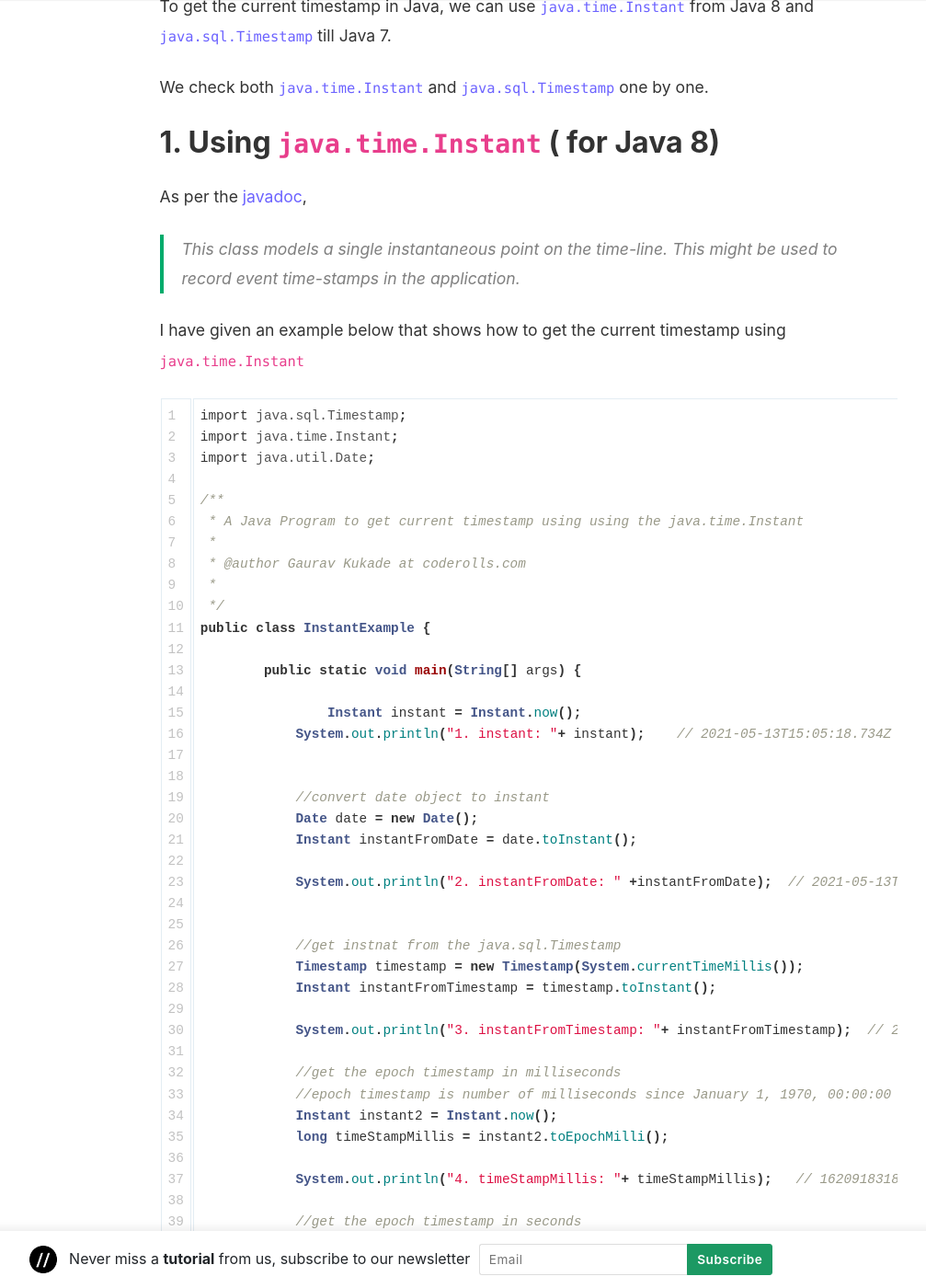
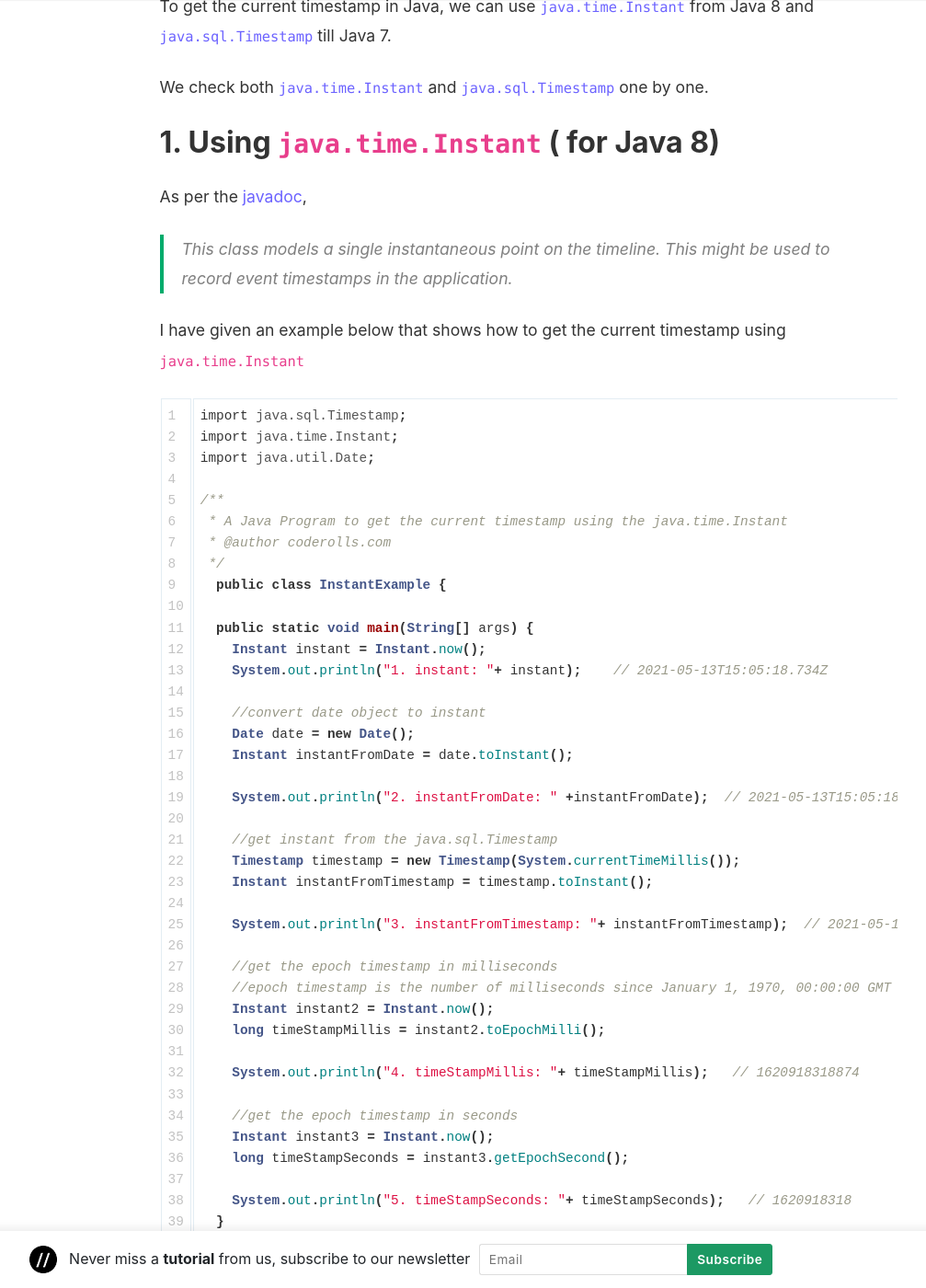
Before and after one commit to coderolls/coderolls-blog, a Jekyll site: the page built from _posts/java-time/2021-05-13-how-to-get-current-timestamps-in-java.md, in a window 1280 px wide and 1400 px high, scrolled down 421 px. Shown: the whole window at 92% size, without its empty margins (204-1211 px from the left). Built offline with Jekyll 4.4.1, drawn with Linux system fonts in a browser that asks for light colours; nearby versions of some CDN libraries; comment, search, counter and statistics services are not loaded; some of the changed text lies outside the part shown.

Commit message:
Update 2021-05-13-how-to-get-current-timestamps-in-java.md

````diff
--- a/_posts/java-time/2021-05-13-how-to-get-current-timestamps-in-java.md
+++ b/_posts/java-time/2021-05-13-how-to-get-current-timestamps-in-java.md
@@ -14,7 +14,7 @@ We check both [`java.time.Instant`](https://docs.oracle.com/javase/8/docs/api/ja
 
 ## 1. Using  `java.time.Instant` ( for Java 8)
 As per the [javadoc](https://docs.oracle.com/javase/8/docs/api/java/time/Instant.html),
-> This class models a single instantaneous point on the time-line. This might be used to record event time-stamps in the application.
+> This class models a single instantaneous point on the timeline. This might be used to record event timestamps in the application.
 
 I have given an example below that shows how to get the current timestamp using `java.time.Instant`
 
@@ -24,47 +24,40 @@ import java.time.Instant;
 import java.util.Date;
 
 /**
- * A Java Program to get current timestamp using using the java.time.Instant
- *
- * @author Gaurav Kukade at coderolls.com
- *
+ * A Java Program to get the current timestamp using the java.time.Instant
+ * @author coderolls.com
  */
-public class InstantExample {
+  public class InstantExample {
 
-	public static void main(String[] args) {
+  public static void main(String[] args) {
+    Instant instant = Instant.now();
+    System.out.println("1. instant: "+ instant);    // 2021-05-13T15:05:18.734Z
 
-		Instant instant = Instant.now();
-	    System.out.println("1. instant: "+ instant);    // 2021-05-13T15:05:18.734Z
+    //convert date object to instant
+    Date date = new Date();
+    Instant instantFromDate = date.toInstant();
 
+    System.out.println("2. instantFromDate: " +instantFromDate);  // 2021-05-13T15:05:18.873Z
 
-	    //convert date object to instant
-	    Date date = new Date();
-	    Instant instantFromDate = date.toInstant();
+    //get instant from the java.sql.Timestamp
+    Timestamp timestamp = new Timestamp(System.currentTimeMillis());
+    Instant instantFromTimestamp = timestamp.toInstant();
 
-	    System.out.println("2. instantFromDate: " +instantFromDate);  // 2021-05-13T15:05:18.873Z
+    System.out.println("3. instantFromTimestamp: "+ instantFromTimestamp);  // 2021-05-13T15:05:18.874Z
 
+    //get the epoch timestamp in milliseconds
+    //epoch timestamp is the number of milliseconds since January 1, 1970, 00:00:00 GMT
+    Instant instant2 = Instant.now();
+    long timeStampMillis = instant2.toEpochMilli();
 
-	    //get instnat from the java.sql.Timestamp
-	    Timestamp timestamp = new Timestamp(System.currentTimeMillis());
-	    Instant instantFromTimestamp = timestamp.toInstant();
+    System.out.println("4. timeStampMillis: "+ timeStampMillis);   // 1620918318874
 
-	    System.out.println("3. instantFromTimestamp: "+ instantFromTimestamp);  // 2021-05-13T15:05:18.874Z
+    //get the epoch timestamp in seconds
+    Instant instant3 = Instant.now();
+    long timeStampSeconds = instant3.getEpochSecond();
 
-	    //get the epoch timestamp in milliseconds
-	    //epoch timestamp is number of milliseconds since January 1, 1970, 00:00:00 GMT
-	    Instant instant2 = Instant.now();
-	    long timeStampMillis = instant2.toEpochMilli();
-
-	    System.out.println("4. timeStampMillis: "+ timeStampMillis);   // 1620918318874
-
-	    //get the epoch timestamp in seconds
-	    Instant instant3 = Instant.now();
-	    long timeStampSeconds = instant3.getEpochSecond();
-
-	    System.out.println("5. timeStampSeconds: "+ timeStampSeconds);   // 1620918318
-
-	}
-
+    System.out.println("5. timeStampSeconds: "+ timeStampSeconds);   // 1620918318
+  }
 }
 ```
 Output:
@@ -75,7 +68,7 @@ Output:
 4. timeStampMillis: 1620919459988
 5. timeStampSeconds: 1620919459
 ```
-See above code as [GitHub Gist](https://gist.github.com/gauravkukade/b1ceabac137864efd7258b60610cd9dd)
+See the above code as [GitHub Gist](https://gist.github.com/gauravkukade/b1ceabac137864efd7258b60610cd9dd)
 
 ### Explanation:
 
@@ -93,25 +86,20 @@ import java.util.Date;
 
 /**
  * A Java program to get the current timestamp using java.sql.Timestamp
- *
- * @author Gaurav Kukade at coderolls.com
- *
+ * @author coderolls.com
  */
 public class TimestampExample {
 
-	public static void main(String[] args) {
+  public static void main(String[] args) {
+    //using system time in milliseconds
+    Timestamp timestampFromSystemTime = new Timestamp(System.currentTimeMillis());
+    System.out.println("1. timestampFromSystemTime: "+timestampFromSystemTime); // 2021-05-13 20:55:44.179
 
-		 //using system time in milliseconds
-	    Timestamp timestampFromSystemTime = new Timestamp(System.currentTimeMillis());
-	    System.out.println("1. timestampFromSystemTime: "+timestampFromSystemTime); // 2021-05-13 20:55:44.179
-
-	    //using java.util.Date
-	    Date date = new Date();
-	    Timestamp timestampFromDateObject = new Timestamp(date.getTime());
-	    System.out.println("2. timestampFromDateObject: " +timestampFromDateObject); // 2021-05-13 20:55:44.187
-
-	}
-
+    //using java.util.Date
+    Date date = new Date();
+    Timestamp timestampFromDateObject = new Timestamp(date.getTime());
+    System.out.println("2. timestampFromDateObject: " +timestampFromDateObject); // 2021-05-13 20:55:44.187
+  }
 }
 ```
 Output:
@@ -121,12 +109,12 @@ Output:
 2. timestampFromDateObject: 2021-05-13 20:55:44.187
 ```
 
-See above code as [GitHub Gist](https://gist.github.com/gauravkukade/a965f1a078d382ff7366e7ba6d13561c)
+See the above code as [GitHub Gist](https://gist.github.com/gauravkukade/a965f1a078d382ff7366e7ba6d13561c)
 
 ### Explanation:
 
-1. In the first case, we are got the `timestamp` using the system time in milliseconds. We can get the system time in millisecond using the `System.currentTimeMillis()`.
-2. In the second case, we have created a new `date` object, and then we have used the `.getTime()` on the `date` object to get the current time in milliseconds. We have passed the time milliseconds to timestamp constructor to get the current timestamp.
+1. In the first case, we get the `timestamp` using the system time in milliseconds. We can get the system time in milliseconds using the `System.currentTimeMillis()`.
+2. In the second case, we have created a new `date` object, and then we have used the `.getTime()` on the `date` object to get the current time in milliseconds. We have passed the time milliseconds to the timestamp constructor to get the current timestamp.
 
 Sometimes we may need to convert the `java.time.Instant` to `java.sql.Timestamp` or vice versa. So let's see both conversions below.
 
@@ -146,15 +134,12 @@ import java.time.Instant;
  */
 public class InstantToTimestamp {
 
-	public static void main(String[] args) {
-
-		// get Timestamp from Instant
-		Instant instant = Instant.now();
-	    Timestamp timestamp = Timestamp.from(instant);
-	    System.out.println("Instant To Timestamp: " +timestamp); // 2021-05-13 21:07:44.381
-
-
-	}
+  public static void main(String[] args) {
+    //Get Timestamp from Instant
+    Instant instant = Instant.now();
+    Timestamp timestamp = Timestamp.from(instant);
+    System.out.println("Instant To Timestamp: " +timestamp); // 2021-05-13 21:07:44.381
+  }
 
 }
 ```
@@ -163,7 +148,7 @@ Output:
 ```
 Instant To Timestamp: 2021-05-13 21:07:44.381
 ```
-See above code as [GitHub Gist](https://gist.github.com/gauravkukade/ea3bc951f15be0010569d306ccafa975)
+See the above code as [GitHub Gist](https://gist.github.com/gauravkukade/ea3bc951f15be0010569d306ccafa975)
 
 ### Explanation:
 
@@ -190,15 +175,12 @@ import java.time.Instant;
  */
 public class TimestampToInstant {
 
-	public static void main(String[] args) {
-
-	    //get instnat from the java.sql.Timestamp
-	    Timestamp timestamp = new Timestamp(System.currentTimeMillis());
-	    Instant instant = timestamp.toInstant();
-	    System.out.println("Timestamp To Instant: " +instant); // 2021-05-13T15:39:08.046Z
-
-	}
-
+  public static void main(String[] args) {
+    //get instant from the java.sql.Timestamp
+    Timestamp timestamp = new Timestamp(System.currentTimeMillis());
+    Instant instant = timestamp.toInstant();
+    System.out.println("Timestamp To Instant: " +instant); // 2021-05-13T15:39:08.046Z
+  }
 }
 ```
 
@@ -206,7 +188,7 @@ Output:
 ```
 Timestamp To Instant: 2021-05-13T15:39:08.046Z
 ```
-See above code as [GitHub Gist](https://gist.github.com/gauravkukade/a031b1904d4efaf758a59462ee2dc02e)
+See the above code as [GitHub Gist](https://gist.github.com/gauravkukade/a031b1904d4efaf758a59462ee2dc02e)
 
 ### Explanation:
 
@@ -214,7 +196,7 @@ In the above example, we have used the `.toInstant()` method on the `timestamp`
 
 ## Conclusion
 
-We can get the current timestamp in java using the `Instant` and `Timestamp`.
+We can get the current timestamp in Java using the `Instant` and `Timestamp`.
 
 From Java 8, it is recommended to use the timestamp of the Instant class. We can get the current timestamp from `Instant`as is given below,
 
@@ -225,13 +207,13 @@ Instant instant = Instant.now();
 Date date = new Date();
 Instant instantFromDate = date.toInstant();
 
-//get instnat from the java.sql.Timestamp
+//get instant from the java.sql.Timestamp
 Timestamp timestamp = new Timestamp(System.currentTimeMillis());
 Instant instantFromTimestamp = timestamp.toInstant();
 
 
 //get the epoch timestamp in milliseconds
-//epoch timestamp is number of milliseconds since January 1, 1970, 00:00:00 GMT
+//epoch timestamp is the number of milliseconds since January 1, 1970, 00:00:00 GMT
 Instant instant2 = Instant.now();
 long timeStampMillis = instant2.toEpochMilli();
 
@@ -253,7 +235,7 @@ System.out.println(date.getTime());
 Timestamp timestampFromDateObject = new Timestamp(date.getTime());
 
 ```
-Also we can convert the `java.time.Instant` to `java.sql.Timestamp` or vice versa.
+Also, we can convert the `java.time.Instant` to `java.sql.Timestamp` or vice versa.
 
 
 **Instant To Timestamp**
````
